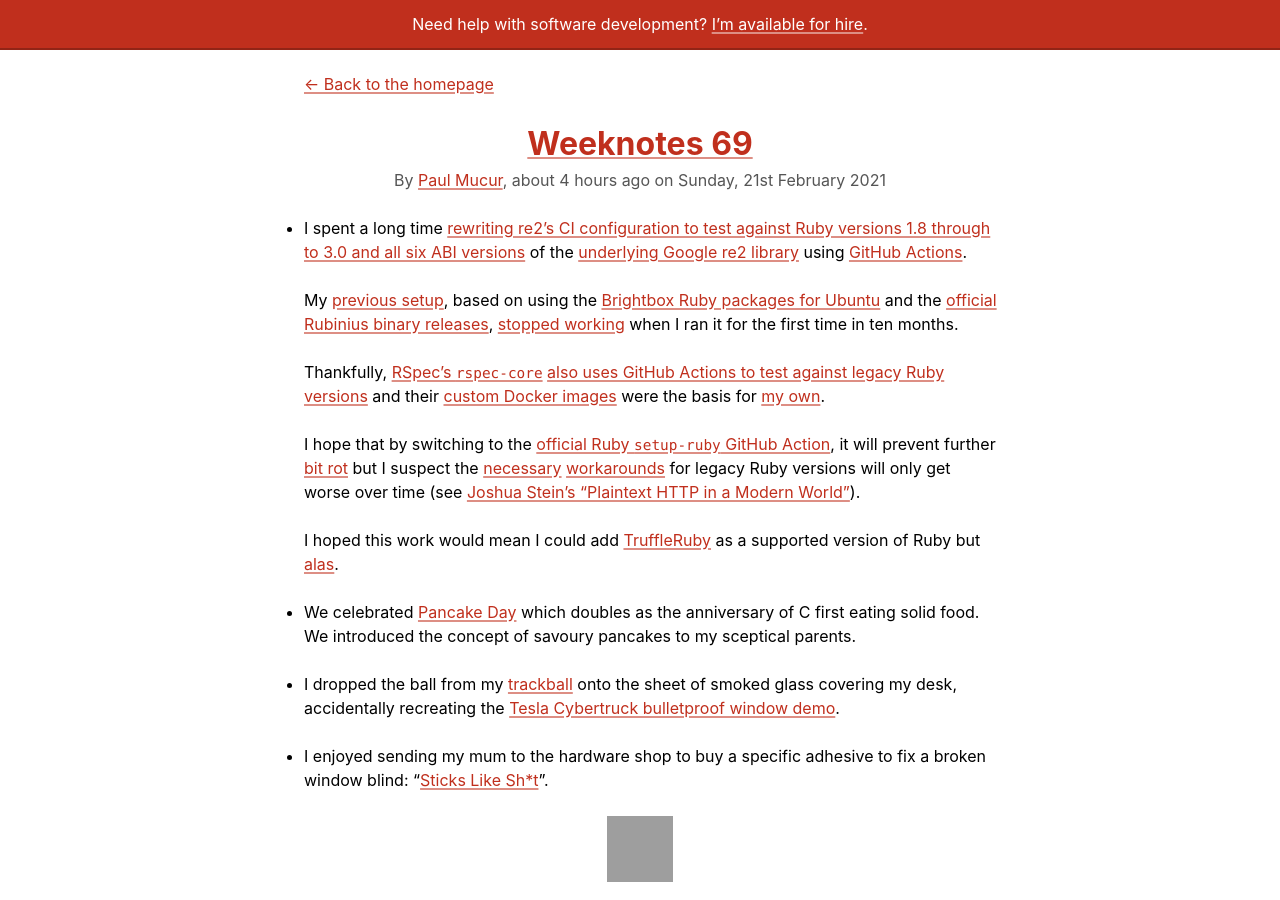
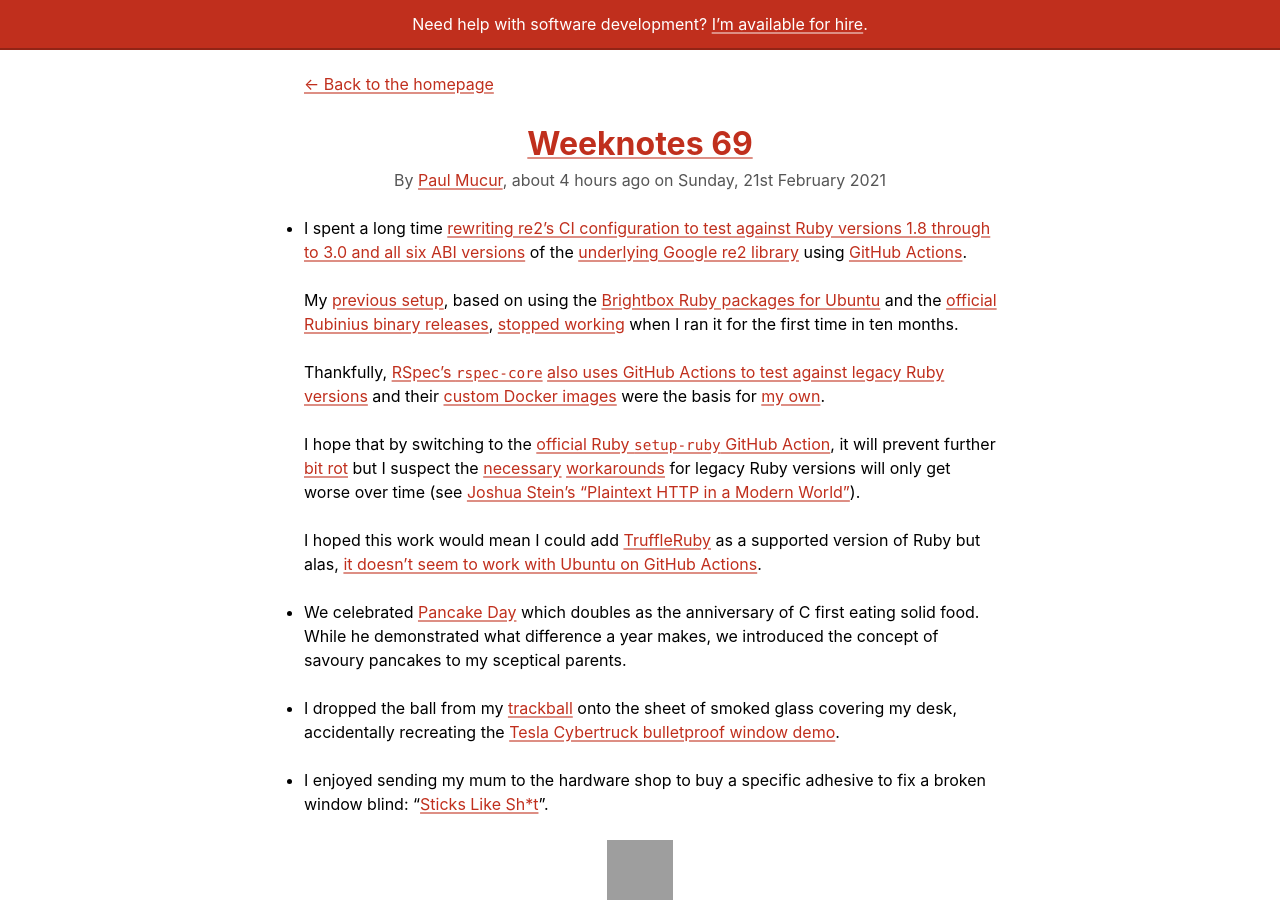
Before and after one commit to mudge/mudge.github.com, a Jekyll site: the page built from weeknotes/_posts/2021-02-21-weeknotes-69.markdown, in a window 1280 px wide and 900 px high. Built offline with Jekyll 4.4.1, drawn with Linux system fonts in a browser that asks for light colours; grey boxes are pictures that could not be loaded.

Commit message:
Update weeknotes 69

```diff
--- a/weeknotes/_posts/2021-02-21-weeknotes-69.markdown
+++ b/weeknotes/_posts/2021-02-21-weeknotes-69.markdown
@@ -1,20 +1,20 @@
 ---
 title: Weeknotes 69
-excerpt: A lot of hours writing YAML, pancake day, channelling Elon Musk and product names that maximize embarrassment in Homebase.
+excerpt: A lot of hours writing YAML, pancake day, channelling Elon Musk and product names that maximise embarrassment in Homebase.
 date: 2021-02-21 10:21:00
-updated: 2021-02-21 13:26:00
+updated: 2021-02-21 14:22:00
 ---
 *   I spent a long time [rewriting re2's CI configuration to test against Ruby versions 1.8 through to 3.0 and all six ABI versions](https://github.com/mudge/re2/pull/47) of the [underlying Google re2 library](https://github.com/google/re2) using [GitHub Actions](https://github.com/features/actions).
 
     My [previous setup](https://github.com/mudge/re2-test-action), based on using the [Brightbox Ruby packages for Ubuntu](https://www.brightbox.com/docs/ruby/ubuntu/) and the [official Rubinius binary releases](http://rubinius-binaries-rubinius-com.s3-us-west-2.amazonaws.com/index.txt), [stopped working](https://github.com/mudge/re2/runs/1927274557?check_suite_focus=true) when I ran it for the first time in ten months.
 
-    Thankfully, [RSpec's `rspec-core`](https://github.com/rspec/rspec-core) [also uses GitHub Actions to test against legacy Ruby versions](https://github.com/rspec/rspec-core/blob/main/.github/workflows/ci.yml) and their [custom Docker images](https://github.com/rspec/docker-ci) were the basis for [my own](https://github.com/rspec/docker-ci).
+    Thankfully, [RSpec's `rspec-core`](https://github.com/rspec/rspec-core) [also uses GitHub Actions to test against legacy Ruby versions](https://github.com/rspec/rspec-core/blob/main/.github/workflows/ci.yml) and their [custom Docker images](https://github.com/rspec/docker-ci) were the basis for [my own](https://github.com/mudge/re2-ci).
 
     I hope that by switching to the [official Ruby `setup-ruby` GitHub Action](https://github.com/ruby/setup-ruby), it will prevent further [bit rot](https://en.wikipedia.org/wiki/Software_rot) but I suspect the [necessary](https://github.com/mudge/re2/blob/main/.github/workflows/tests.yml#L54) [workarounds](https://github.com/mudge/re2-ci/blob/main/1.8/Dockerfile#L21) for legacy Ruby versions will only get worse over time (see [Joshua Stein's "Plaintext HTTP in a Modern World"](https://jcs.org/2021/01/06/plaintext)).
 
-    I hoped this work would mean I could add [TruffleRuby](https://github.com/oracle/truffleruby) as a supported version of Ruby but [alas](https://github.com/oracle/truffleruby/issues/2262).
+    I hoped this work would mean I could add [TruffleRuby](https://github.com/oracle/truffleruby) as a supported version of Ruby but alas, [it doesn't seem to work with Ubuntu on GitHub Actions](https://github.com/oracle/truffleruby/issues/2262).
 
-*   We celebrated [Pancake Day](https://en.wikipedia.org/wiki/Shrove_Tuesday) which doubles as the anniversary of C first eating solid food. We introduced the concept of savoury pancakes to my sceptical parents.
+*   We celebrated [Pancake Day](https://en.wikipedia.org/wiki/Shrove_Tuesday) which doubles as the anniversary of C first eating solid food. While he demonstrated what difference a year makes, we introduced the concept of savoury pancakes to my sceptical parents.
 
 *   I dropped the ball from my [trackball](https://www.kensington.com/en-gb/p/products/control/trackballs/expert-mouse-wired-trackball/) onto the sheet of smoked glass covering my desk, accidentally recreating the [Tesla Cybertruck bulletproof window demo](https://youtu.be/LMWwImDX3ks).
 
```
